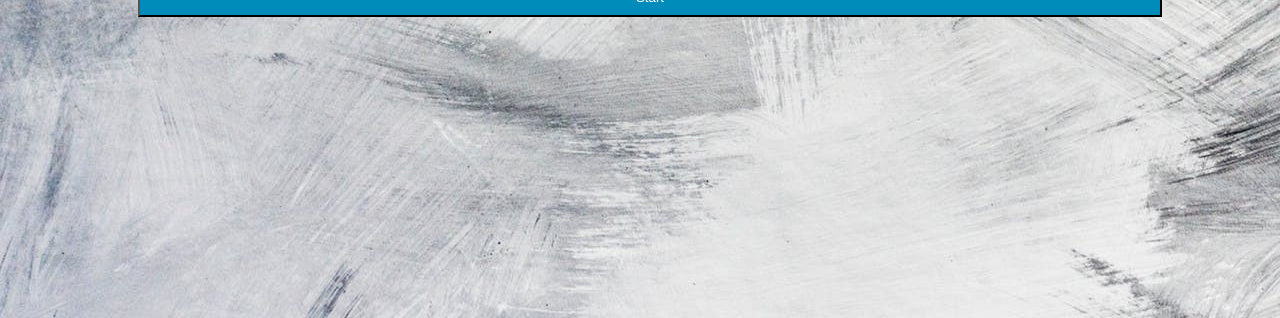
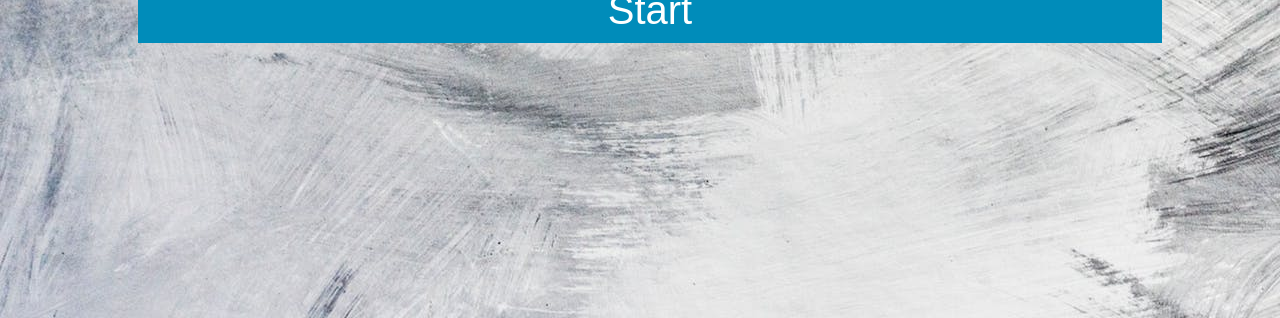
Before and after one commit to jrman523/trivia-game, a plain HTML site: page index.html in a window 1280 px wide. Shown: the part 482-800 px from the top of the page. Drawn offline with nearby package versions, Linux system fonts and the light colour scheme.

Commit message:
added some more style for start button

```diff
--- a/assets/styles/stylesheet.css
+++ b/assets/styles/stylesheet.css
@@ -65,6 +65,8 @@ body{
     padding:10px;
     margin:10px;
     cursor: pointer;
+    border: none;
+    font-size: 40px;
   }
 
   .btn-start:hover {
```
